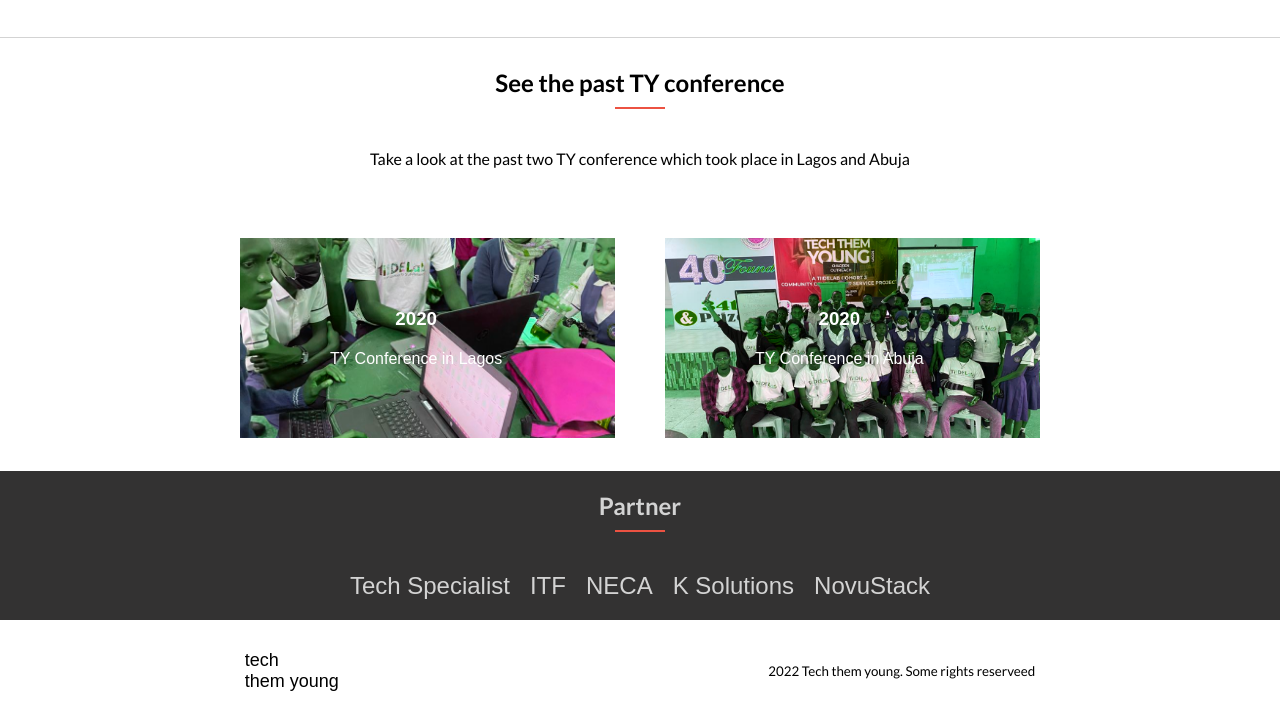
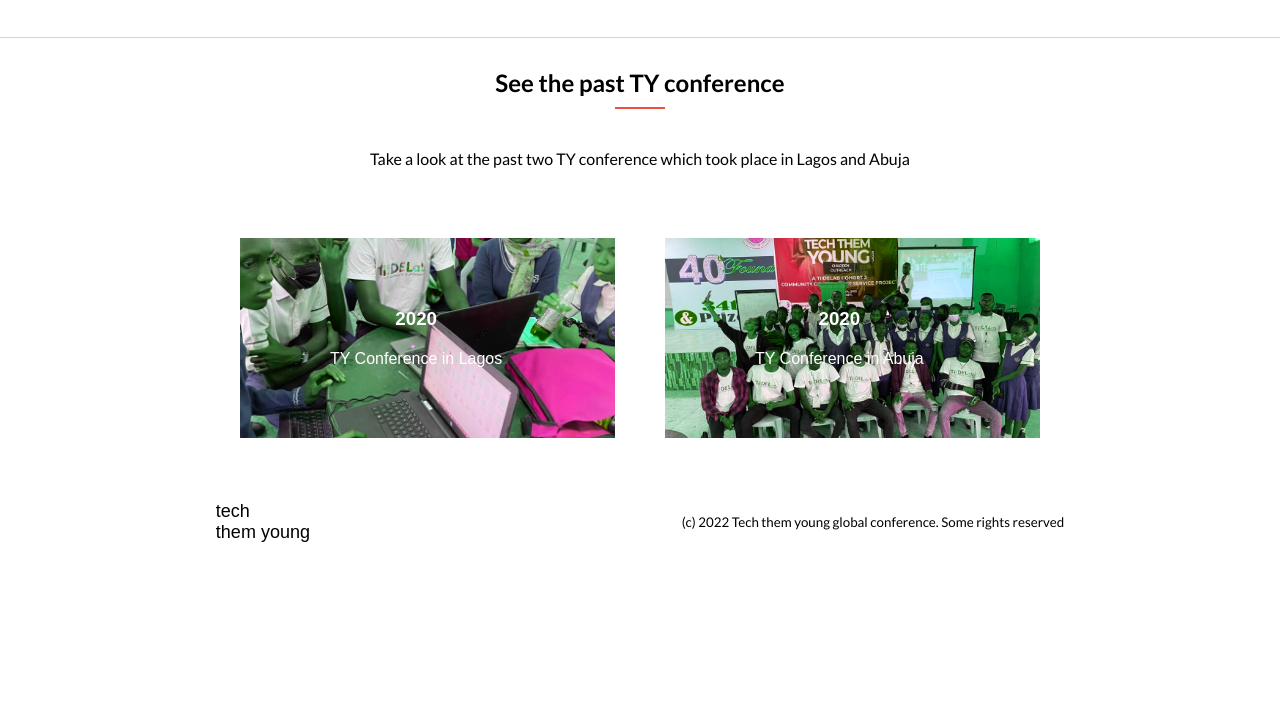
Before and after one commit to victorokoroji/young-tech-conference, a website: page about.html in a window 1280 px wide. Shown: the part 1090-1812 px from the top of the page. After the commit the page ends 1663 px from the top, so only its background shows below. Drawn offline with Linux system fonts and the light colour scheme; a web font is replaced by a local one.

Commit message:
Modify about.html

```diff
--- a/about.html
+++ b/about.html
@@ -35,14 +35,14 @@
 					</li>
 					<li> English </li>
 					<li>
-						<a href="/home" class="icon" target="_blank" rel="noopener noreferrer"> My Page </a>
+						<a href="./index.html" class="icon" target="_blank" rel="noopener noreferrer"> My Page </a>
 					</li>
 					<li>
 						<a href="#" class="icon">Logout</a>
 					</li>
 				</ul>
 				<div class="navbar">
-					<a href="index.html" class="logo-desktop">TY Conference <br />2022</a>
+					<a href="./index.html" class="logo-desktop">TY Conference <br />2022</a>
 					<nav class="hamburger">
 						<div class="menu-bar bars">
 							<i class="fa fa-bars fa-1x"></i>
@@ -134,25 +134,12 @@
 				</div>
 			</div>
 		</section>
-		<section class="partners-section">
-			<div class="partner-title">
-				<h2>Partner</h2>
-				<span></span>
-			</div>
-			<div class="partners">
-				<p>Tech Specialist</p>
-				<p>ITF</p>
-				<p>NECA</p>
-				<p>K Solutions</p>
-				<p>NovuStack</p>
-			</div>
-		</section>
-		<footer>
+		<footer class="footer">
 			<p
 				>tech <br />
 				them young</p
 			>
-			<small>2022 Tech them young. Some rights reserveed</small>
+			<small>(c) 2022 Tech them young global conference. Some rights reserved</small>
 		</footer>
 		<script src="./js/index.js"></script>
 	</body>
```
